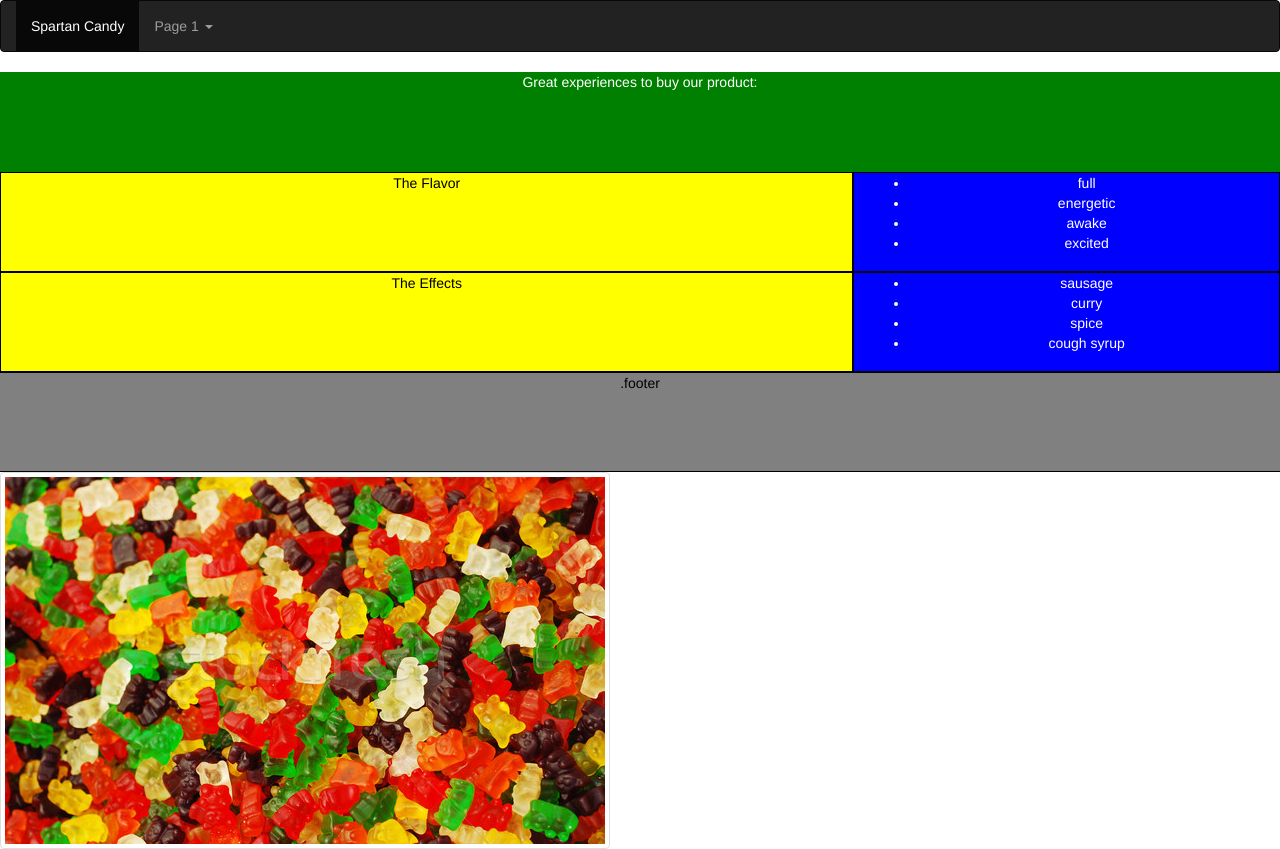
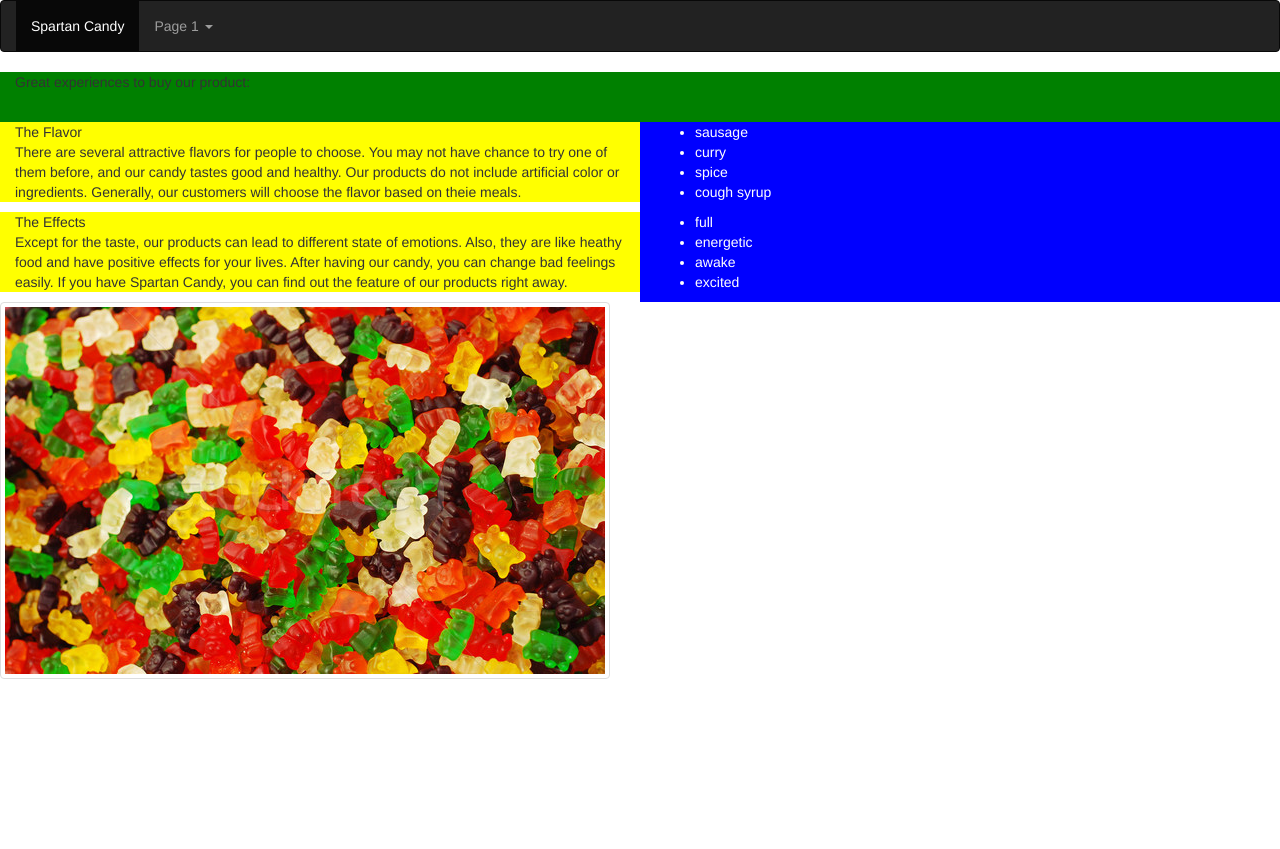
Before and after one commit to yufenhsi/MI-449-SS18-740-css-frameworks-p1twXJ, a plain HTML site: page index.html in a window 1280 px wide. After the commit the page ends 800 px from the top, so only its background shows below. Drawn offline with nearby package versions, Linux system fonts and the light colour scheme.

Commit message:
Revise Bootstrap Grid

```diff
--- a/index.html
+++ b/index.html
@@ -7,35 +7,6 @@
     <link rel="stylesheet" href="https://maxcdn.bootstrapcdn.com/bootstrap/3.3.7/css/bootstrap.min.css">
     <!-- jQuery (necessary for Bootstrap's JavaScript plugins) -->
     <script src="https://code.jquery.com/jquery.js"></script>
-    <style>
-      .col-xs-12{
-        height:100px;
-        background-color: green;
-        color: white;
-        text-align: center;
-      }
-      .col-xs-8{
-        height:100px;
-        background-color: blue;
-        color: white;
-        text-align: center;
-        border: 1px solid black;
-      }
-      .col-sm-8{
-        height:100px;
-        background-color: yellow;
-        color: black;
-        text-align: center;
-        border: 1px solid black;
-      }
-      .footer .col-xs-12{
-        height:100px;
-        background-color: gray;
-        color: black;
-        text-align: center;
-        border: 1px solid black;
-      }
-    </style>
   </head>
   <body>
     <nav class="navbar navbar-inverse">
@@ -58,12 +29,30 @@
     </nav>
     <div class="container-fluid">
       <div class="row">
-        <div class="col-xs-12">Great experiences to buy our product:</div>
+        <div class="col-xs-12" style="background-color:green; height:50px">Great experiences to buy our product:</div>
       </div>
 
       <div class="row">
-        <div class="col-xs-4 col-sm-8 col-lg-8">The Flavor</div>
-        <div class="col-xs-8 col-sm-4 col-md-4">
+        <div class="col-md-6" style="background-color:yellow;">
+          The Flavor<br>
+          There are several attractive flavors for people to choose. You may not have chance to try one of them before, and our candy tastes good and healthy. Our products do not include artificial color or ingredients. Generally, our customers will choose the flavor based on theie meals.
+        </div>
+        <div class="col-md-6" style="background-color:blue; color:white">
+          <ul>
+            <li>sausage</li>
+            <li>curry</li>
+            <li>spice</li>
+            <li>cough syrup</li>
+          </ul>
+        </div>
+      </div>
+
+      <div class="row">
+        <div class="col-md-6" style="background-color:yellow;">
+          The Effects<br>
+          Except for the taste, our products can lead to different state of emotions. Also, they are like heathy food and have positive effects for your lives. After having our candy, you can change bad feelings easily. If you have Spartan Candy, you can find out the feature of our products right away.
+        </div>
+        <div class="col-md-6" style="background-color:blue; color:white">
           <ul>
             <li>full</li>
             <li>energetic</li>
@@ -72,22 +61,6 @@
           </ul>
         </div>
       </div>
-
-      <div class="row">
-        <div class="col-xs-4 col-sm-8 col-lg-8">The Effects</div>
-        <div class="col-xs-8 col-sm-4 col-md-4">
-          <ul>
-            <li>sausage</li>
-            <li>curry</li>
-            <li>spice</li>
-            <li>cough syrup</li>
-          </ul>
-        </div>
-
-        <div class="row footer">
-          <div class="col-xs-12">.footer</div>
-        </div>
-      </div>
     </div>
       <img src="1032665_stock-photo-gummy-bears.jpg" class="img-thumbnail" alt="Candy">
       <script src="https://maxcdn.bootstrapcdn.com/bootstrap/3.3.7/js/bootstrap.min.js" integrity="sha384-Tc5IQib027qvyjSMfHjOMaLkfuWVxZxUPnCJA7l2mCWNIpG9mGCD8wGNIcPD7Txa" crossorigin="anonymous"></script>
```
